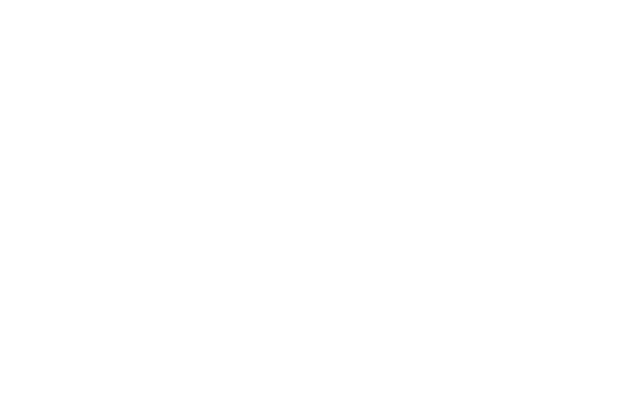
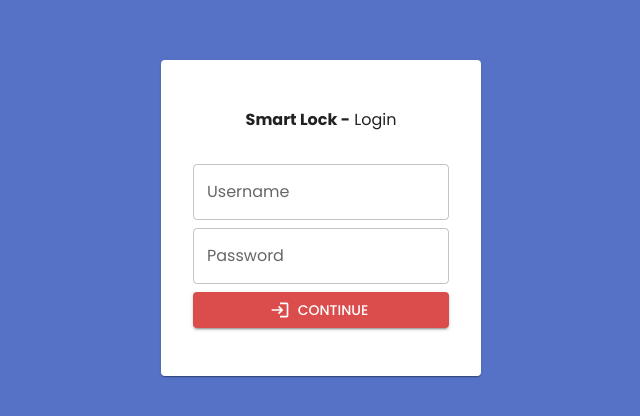
Before and after one commit to gldnpz17/capstone-project, a React (Create React App) app in the folder frontend/: page /login in a window 1280 px wide. Before the commit this address had no page. Shown: the part 182-598 px from the top of the page, without its empty margins (319-959 px from the left). Built offline with nearby package versions, Linux system fonts and the light colour scheme.

Commit message:
Implemented the login flow in the front end.

```diff
--- a/frontend/src/App.js
+++ b/frontend/src/App.js
@@ -6,6 +6,7 @@ import { ApolloClient, ApolloProvider, InMemoryCache } from '@apollo/client';
 import { createTheme, ThemeProvider } from '@mui/material';
 import { AuthorizationRuleEditor } from './pages/AuthorizationRuleEditor.js';
 import SmartLockList from './pages/SmartLockList.js';
+import { EndUserLoginPage } from './pages/EndUserLogin.js';
 
 const graphqlClient = new ApolloClient({
     uri: "http://localhost:4000/graphql",
@@ -43,6 +44,9 @@ function App() {
                 <ThemeProvider theme={theme}>
                     <BrowserRouter>
                         <Routes>
+                            <Route path="/">
+                                <Route path="login" element={<EndUserLoginPage />} />
+                            </Route>
                             <Route path="/admin">
                                 <Route path="login" element={<LoginForm />} />
                                 <Route path="accounts" element={<AccManagement />} />
--- /dev/null
+++ b/frontend/src/common/getFormValues.js
@@ -0,0 +1,14 @@
+const getFormValues = (target) => {
+  const names = []
+  const fields = target.querySelectorAll("input, textarea, select")
+  for (let i = 0; i < fields.length; i++) {
+    names.push(fields[i].name)
+  }
+
+  return names.reduce((obj, name) => ({
+    ...obj,
+    [name]: target[name].value
+  }), {})
+}
+
+export { getFormValues }
--- /dev/null
+++ b/frontend/src/pages/EndUserLogin.js
@@ -0,0 +1,164 @@
+import { useMutation, useQuery } from "@apollo/client"
+import { Check, Login } from "@mui/icons-material"
+import { Box, Button, Card, Stack, TextField, Typography, useTheme } from "@mui/material"
+import { useEffect, useMemo, useState } from "react"
+import { getFormValues } from "../common/getFormValues"
+import { AUTHENTICATE_PASSWORD, AUTHENTICATE_SECOND_FACTOR, SETUP_TOTP } from "../queries/Accounts"
+import { GENERATE_TOTP_SECRET } from "../queries/AdminPrivilegePresets"
+import QRCode from 'qrcode'
+
+const FirstFactorForm = ({ setupSecondFactor, authenticateSecondFactor, setUsername }) => {
+    const [authenticatePassword] = useMutation(AUTHENTICATE_PASSWORD)
+
+    const handleSubmit = async (e) => {
+        e.preventDefault()
+        const { username, password } = getFormValues(e.target)
+
+        const { data } = await authenticatePassword({ variables: { username, password }, errorPolicy: "ignore" })
+        const secondFactorToken = data.authenticatePassword?.secondFactorToken
+        const secondFactorSetupToken = data.authenticatePassword?.secondFactorSetupToken
+
+        if (secondFactorToken) {
+            authenticateSecondFactor(secondFactorToken)
+        } else if (secondFactorSetupToken) {
+            setupSecondFactor(secondFactorSetupToken)
+            setUsername(() => username)
+        } else {
+            alert("Invalid username or password!")
+        }
+
+        e.target.reset()
+    }
+
+    return (
+        <form onSubmit={handleSubmit}>
+            <Stack gap={1}>
+                <TextField label="Username" name="username" />
+                <TextField label="Password" type="password" name="password" />
+                <Button type="submit" variant="contained" color="secondary" startIcon={<Login />}>Continue</Button>
+            </Stack>
+        </form>
+    )
+}
+
+const SecondFactorForm = ({ token }) => {
+    const [authenticateSecondFactor] = useMutation(AUTHENTICATE_SECOND_FACTOR)
+
+    const handleSubmit = async (e) => {
+        e.preventDefault()
+        const { totp } = getFormValues(e.target)
+
+        const { data: { authenticateSecondFactor: { refreshToken } } } = await authenticateSecondFactor({
+            variables: { token, totp }
+        })
+
+        console.log(refreshToken)
+    }
+
+    return (
+        <form onSubmit={handleSubmit}>
+            <Stack gap={1}>
+                <Typography color="GrayText">Enter your 6-digit code</Typography>
+                <TextField name="totp" label="TOTP" />
+                <Button type="submit" variant="contained" color="secondary" startIcon={<Login />}>Login</Button>
+            </Stack>
+        </form>
+    )
+}
+
+const SetupSecondFactorForm = ({ token: secondFactorSetupToken, username }) => {
+    const {
+        data: { totp: { generateSecret: sharedSecret } } = { totp: {} },
+        loading
+    } = useQuery(GENERATE_TOTP_SECRET)
+
+    const [qrCodeUrl, setQrCodeUrl] = useState(null)
+
+    useEffect(() => {
+        (async () => {
+            setQrCodeUrl(
+                await QRCode.toDataURL(`otpauth://totp/SmartLock:${username}?secret=${sharedSecret}&issuer=SmartLock`)
+            )
+        })()
+    }, [sharedSecret, username])
+
+    const [setupTotp] = useMutation(SETUP_TOTP)
+
+    const handleSubmit = async (e) => {
+        e.preventDefault()
+        const { totp } = getFormValues(e.target)
+
+        const { data: { setupSecondFactor: { refreshToken } } } = await setupTotp({
+            variables: { secondFactorSetupToken, sharedSecret, totp }
+        })
+
+        console.log(refreshToken)
+    }
+
+    return (
+        <form onSubmit={handleSubmit}>
+            <Stack textAlign="center" gap={1}>
+                {!loading && (
+                    <>
+                        <Typography color="GrayText">Scan this QR code using your preferred authenticator app</Typography>
+                        {qrCodeUrl && (
+                            <img src={qrCodeUrl} />
+                        )}
+                        <Typography color="GrayText">Or enter this secret directly</Typography>
+                        {/* Splits the secret into groups of 4 characters */}
+                        <Typography fontWeight="bold" sx={{ mb: 2 }}>{sharedSecret.match(/.{1,4}/g).join(' ')}</Typography>
+                        <TextField name="totp" label="Confirm TOTP" />
+                        <Button type="submit" startIcon={<Check />} color="secondary" variant="contained">Confirm</Button>
+                    </>
+                )}
+            </Stack>
+        </form>
+    )
+}
+
+const EndUserLoginPage = () => {
+    const [mode, setMode] = useState("firstFactor")
+    const [secondStageToken, setSecondStageToken] = useState(null)
+    const [username, setUsername] = useState(null)
+
+    const authenticateSecondFactor = (token) => {
+        setSecondStageToken(() => token)
+        setMode(() => "secondFactor")
+    }
+
+    const setupSecondFactor = (token) => {
+        setSecondStageToken(() => token)
+        setMode(() => "setupSecondFactor")
+    }
+
+    const theme = useTheme()
+
+    return (
+        <Stack
+            sx={{
+                height: "100%",
+                width: "100%",
+                backgroundColor: theme.palette.primary.main,
+            }}
+            alignItems="center"
+            justifyContent="center"
+        >
+            <Card sx={{ px: 4, py: 6 }}>
+                <Stack gap={4} sx={{ width: "16rem" }}>
+                    <Typography textAlign="center"><b>Smart Lock -</b> {mode === "setupSecondFactor" ? "Setup 2FA" : "Login"}</Typography>
+                    {mode === "firstFactor" && (
+                        <FirstFactorForm {...{ setupSecondFactor, authenticateSecondFactor, setUsername }} />
+                    )}
+                    {mode === "secondFactor" && (
+                        <SecondFactorForm token={secondStageToken} />
+                    )}
+                    {mode === "setupSecondFactor" && (
+                        <SetupSecondFactorForm token={secondStageToken} {...{ username }} />
+                    )}
+                </Stack>
+            </Card>
+        </Stack>
+    )
+}
+
+export { EndUserLoginPage }
--- a/frontend/src/queries/accounts.js
+++ b/frontend/src/queries/accounts.js
@@ -12,6 +12,7 @@ const AUTHENTICATE_PASSWORD = gql`
   mutation AuthenticatePassword($username: String, $password: String) {
     authenticatePassword(username: $username, password: $password) {
       secondFactorToken
+      secondFactorSetupToken
     }
   }
 `
@@ -118,6 +119,14 @@ const DELETE_ACCOUNT = gql`
   }
 `
 
+const SETUP_TOTP = gql`
+  mutation SetupTotp($secondFactorSetupToken: String, $sharedSecret: String, $totp: String) {
+    setupSecondFactor(secondFactorSetupToken: $secondFactorSetupToken, sharedSecret: $sharedSecret, totp: $totp) {
+      refreshToken
+    }
+  }
+`
+
 export {
   REGISTER_ACCOUNT,
   DELETE_ACCOUNT,
@@ -128,5 +137,6 @@ export {
   READ_ACCOUNT_BY_ID,
   ADD_CLAIM_TO_ACCOUNT,
   UPDATE_CLAIM,
-  DELETE_CLAIM
+  DELETE_CLAIM,
+  SETUP_TOTP
 }
```
